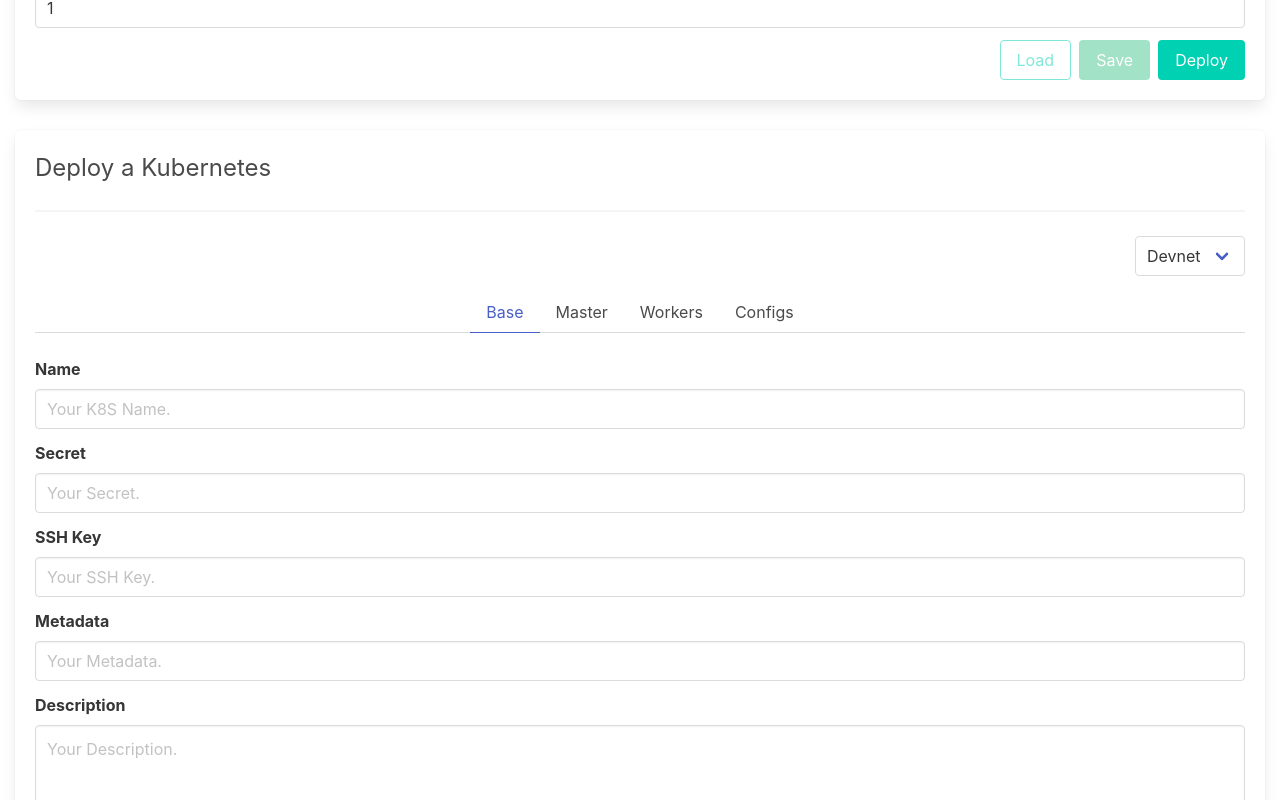
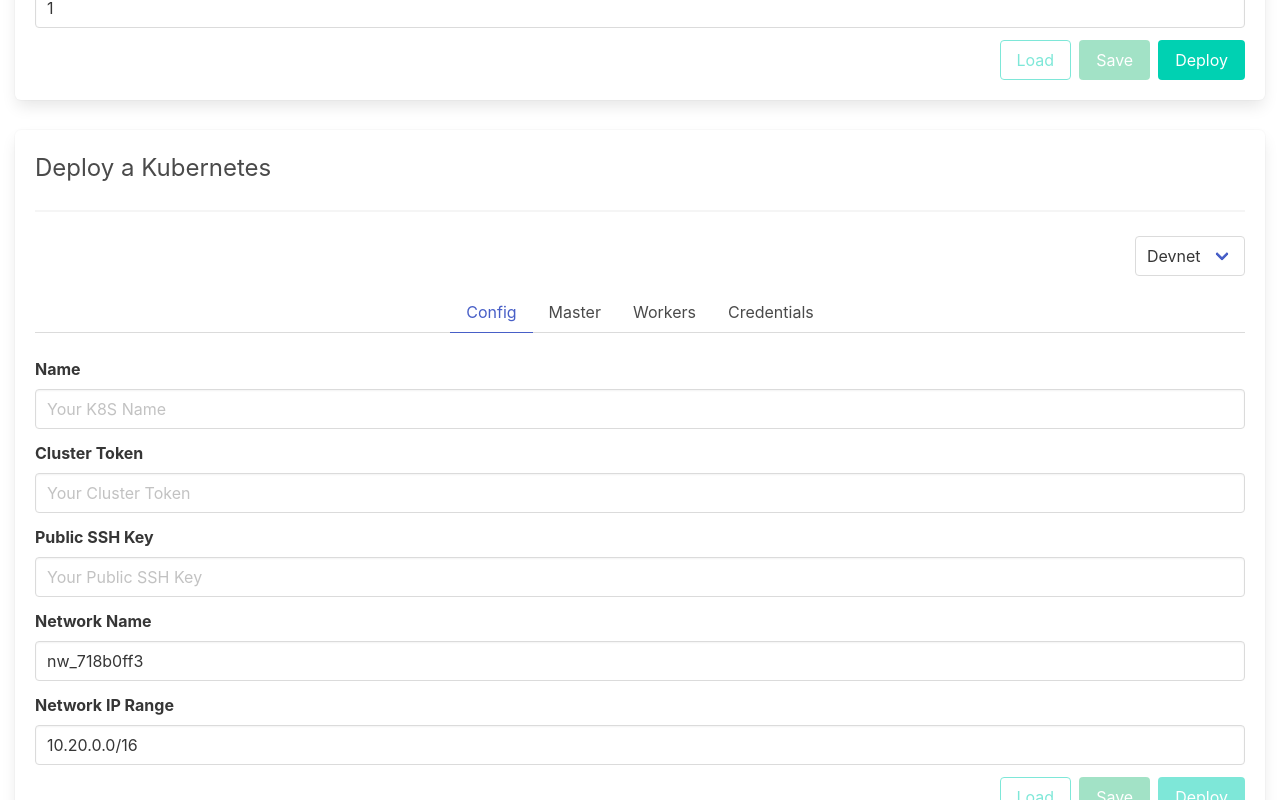
Before and after one commit to threefoldtecharchive/grid_weblets, a Svelte app: page / in a window 1280 px wide. Shown: the part 842-1642 px from the top of the page. Built offline with nearby package versions, Linux system fonts and the light colour scheme.

Commit message:
Fix issues in k8s

```diff
--- a/src/elements/kubernetes/Kubernetes.wc.svelte
+++ b/src/elements/kubernetes/Kubernetes.wc.svelte
@@ -12,44 +12,44 @@
 
   // prettier-ignore
   const kubernetesFields: IFormField[] = [
-    { label: "Name", symbol: "name", placeholder: "Your K8S Name." },
-    { label: "Secret", symbol: "secret", placeholder: "Your Secret." },
-    { label: "SSH Key", symbol: "sshKey", placeholder: "Your SSH Key." },
-    { label: "Metadata", symbol: "metadata", placeholder: "Your Metadata." },
-    { label: "Description", symbol: "description", placeholder: "Your Description.", textarea: true },
+    { label: "Name", symbol: "name", placeholder: "Your K8S Name" },
+    { label: "Cluster Token", symbol: "secret", placeholder: "Your Cluster Token" },
+    { label: "Public SSH Key", symbol: "sshKey", placeholder: "Your Public SSH Key" },
+    // { label: "Metadata", symbol: "metadata", placeholder: "Your Metadata" },
+    // { label: "Description", symbol: "description", placeholder: "Your Description", textarea: true },
   ];
 
   // prettier-ignore
   const networkFields: IFormField[] = [
-    { label: "Network Name", symbol: "name", placeholder: "Your Network Name." },
-    { label: "Network IP Range", symbol: "ipRange", placeholder: "Your Network IP Range." },
+    { label: "Network Name", symbol: "name", placeholder: "Your Network Name" },
+    { label: "Network IP Range", symbol: "ipRange", placeholder: "Your Network IP Range" },
   ];
 
   // prettier-ignore
   const baseFields: IFormField[] = [
-    { label: "Name", symbol: "name", placeholder: "Enter name." },
-    { label: "Node", symbol: "node", placeholder: "Node ID.", type: 'number' },
-    { label: "CPU", symbol: "cpu", placeholder: "CPU Size.", type: 'number' },
-    { label: "Disk Size", symbol: "diskSize", placeholder: "Disk Size.", type: 'number' },
+    { label: "Name", symbol: "name", placeholder: "Enter name" },
+    { label: "CPU", symbol: "cpu", placeholder: "CPU Size", type: 'number' },
+    { label: "Memory", symbol: "memory", placeholder: "Memory Size", type: 'number' },
+    { label: "Disk Size", symbol: "diskSize", placeholder: "Disk Size", type: 'number' },
     { label: "Public IP", symbol: "publicIp", placeholder: "", type: 'checkbox' },
-    { label: "Memory", symbol: "memory", placeholder: "Memory Size.", type: 'number' },
-    { label: "Root FS Size", symbol: "rootFsSize", placeholder: "Root File System Size.", type: 'number' },
-    { label: "Plantery", symbol: "plantery", placeholder: "", type: 'checkbox' },
+    { label: "Plantery Network", symbol: "plantery", placeholder: "", type: 'checkbox' },
+    { label: "Node ID", symbol: "node", placeholder: "Node ID", type: 'number', link: { label: "Grid Explorer", url: "https://explorer.tfchain.dev.threefold.io/nodes"}},
+    // { label: "Root FS Size", symbol: "rootFsSize", placeholder: "Root File System Size", type: 'number' },
   ];
 
   // prettier-ignore
   const configFields: IFormField[] = [
     { label: "Mnemonics", symbol: "mnemonics", placeholder: "Your Mnemonics." },
-    { label: "Store Secret", symbol: "storeSecret", placeholder: "Your Store Secret." },
+    { label: "Secret", symbol: "storeSecret", placeholder: "Your Secret.", type: "password" },
   ];
 
   const tabs = [
-    { label: "Base" },
+    { label: "Config" },
     { label: "Master" },
     { label: "Workers" },
-    { label: "Configs" },
+    { label: "Credentials" },
   ];
-  let active: string = "Base";
+  let active: string = "Config";
   let loading = false;
   let success = false;
   let failed = false;
@@ -128,7 +128,7 @@
         </ul>
       </div>
 
-      {#if active === "Base"}
+      {#if active === "Config"}
         <!-- Show Base Info -->
         {#each kubernetesFields as field (field.symbol)}
           <div class="field">
@@ -172,7 +172,11 @@
         <!-- Show Master Info -->
         {#each baseFields as field (field.symbol)}
           <div class="field">
-            <p class="label">{field.label}</p>
+            <p class="label">{field.label}
+              {#if field.link}
+                (<a href={field.link.url} target="_blank">{field.link.label}</a>)
+              {/if}
+            </p>
             <div class="control">
               {#if field.type === "number"}
                 <input
@@ -213,10 +217,10 @@
         <div class="actions" style="margin-bottom: 20px;">
           <button
             type="button"
-            class="button is-primary is-light"
+            class="button is-primary"
             on:click={() => (data.workers = [...data.workers, new Worker()])}
           >
-            <span>+ ADD Worker</span>
+            <span>+</span>
           </button>
         </div>
         <div class="worker-container">
@@ -226,11 +230,11 @@
                 <p class="is-size-5 has-text-weight-bold">{worker.name}</p>
                 <button
                   type="button"
-                  class="button is-danger is-outlined"
+                  class="button is-danger"
                   on:click={() =>
                     (data.workers = data.workers.filter((_, i) => index !== i))}
                 >
-                  <span>Delete</span>
+                  <span>-</span>
                 </button>
               </div>
               {#each baseFields as field (field.symbol)}
@@ -274,15 +278,16 @@
         </div>
       {/if}
 
-      {#if active === "Configs"}
+      {#if active === "Credentials"}
         {#each configFields as field (field.symbol)}
           <div class="field">
             <p class="label">{field.label}</p>
             <div class="control">
-              {#if field.type === "number"}
+              {#if field.type === "password"}
                 <input
                   class="input"
-                  type="number"
+                  type="password"
+                  autocomplete="off"
                   placeholder={field.placeholder}
                   bind:value={$configs[field.symbol]}
                 />
--- a/src/types/kubernetes.ts
+++ b/src/types/kubernetes.ts
@@ -4,13 +4,13 @@ import isValidInteger from "../utils/isValidInteger";
 export abstract class Base {
   public constructor(
     public id = v4(),
-    public name: string = id.split("-")[0],
+    public name: string = "vm_" + id.split("-")[0],
     public node: number = 0,
     public cpu: number = 0,
-    public diskSize: number = 0,
+    public diskSize: number = 100,
     public publicIp: boolean = false,
     public memory: number = 0,
-    public rootFsSize: number = 0,
+    public rootFsSize: number = 25,
     public plantery: boolean = true
   ) {}
 
```
